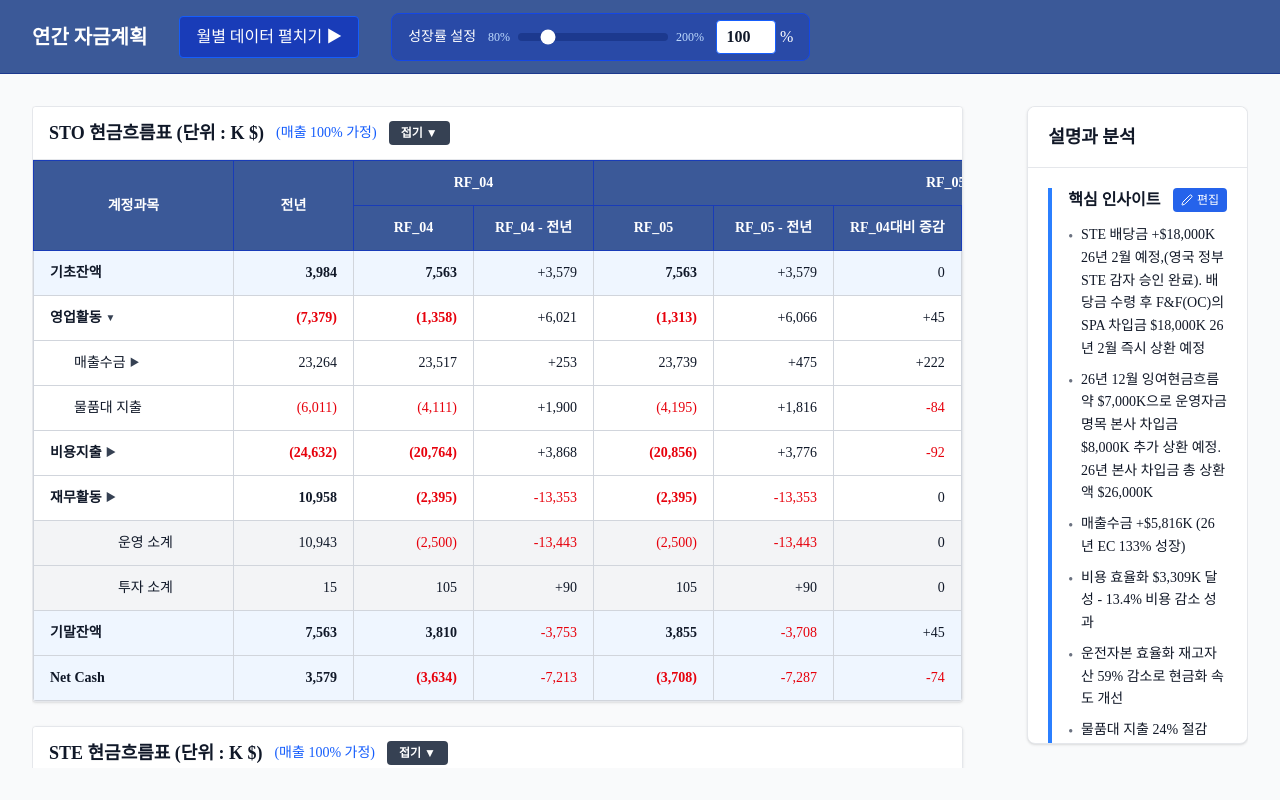
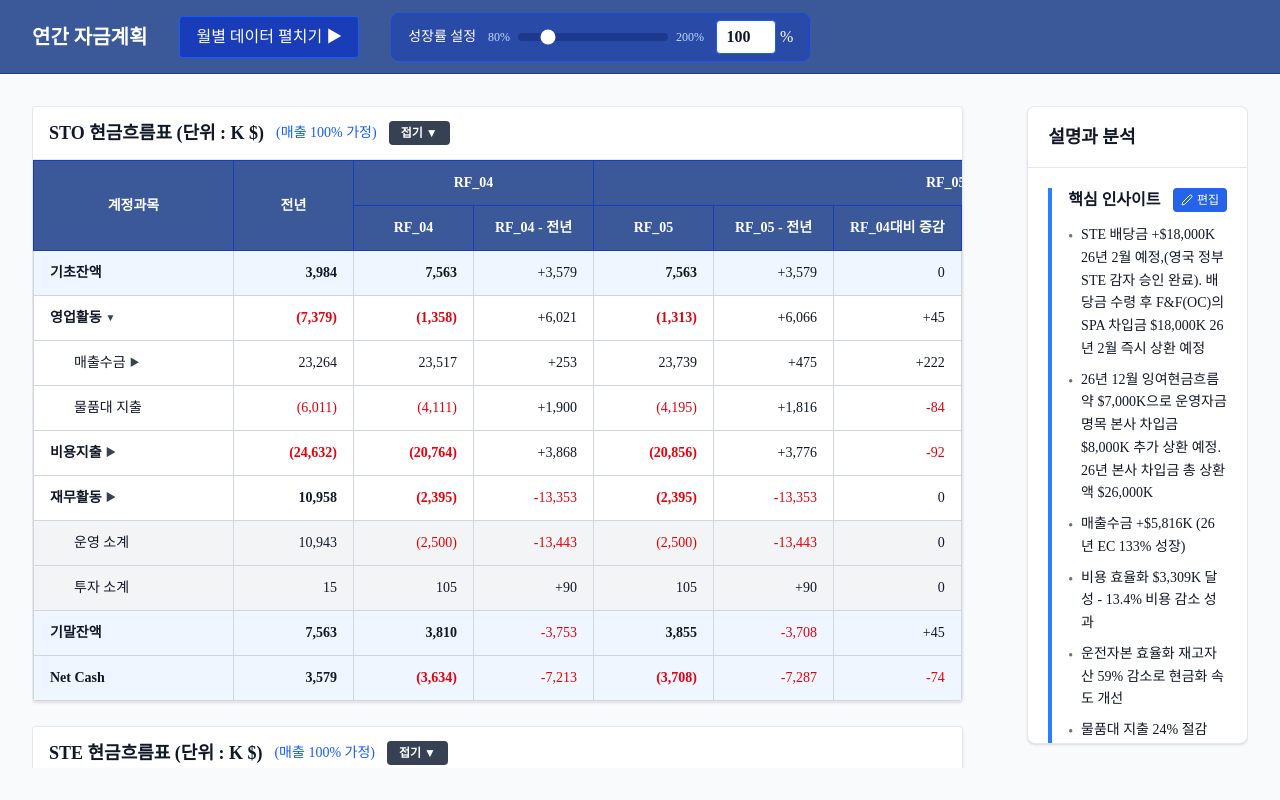
Before and after one commit to kyeongsoo88/stocashnew, a Next.js app: page / in a window 1280 px wide. Built offline with nearby package versions, Linux system fonts and the light colour scheme; a web font is replaced by a local one.

Commit message:
fix: align subtotal rows with level-1 indent, remove center alignment
Co-authored-by: Cursor <cursoragent@cursor.com>

```diff
--- a/components/DataTable.tsx
+++ b/components/DataTable.tsx
@@ -534,8 +534,7 @@ export const DataTable: React.FC<DataTableProps> = ({
                           (node.level === 0 || isSpecial) && !isDeltaCol ? 'font-bold' : 'font-normal',
                           neg && !isDetailCol ? 'text-red-600' : 'text-gray-900',
                           // first column
-                          ci === 0 && !isSubtotal && 'sticky left-0 z-10 text-left shadow-[2px_0_5px_-2px_rgba(0,0,0,0.08)]',
-                          ci === 0 && isSubtotal && 'sticky left-0 z-10 text-center shadow-[2px_0_5px_-2px_rgba(0,0,0,0.08)]',
+                          ci === 0 && 'sticky left-0 z-10 text-left shadow-[2px_0_5px_-2px_rgba(0,0,0,0.08)]',
                           ci === 0 && indent,
                           ci === 0 && isSpecial    && 'bg-blue-50 group-hover:bg-blue-100',
                           ci === 0 && isSubtotalOp  && 'bg-gray-100 group-hover:bg-gray-200',
@@ -554,7 +553,7 @@ export const DataTable: React.FC<DataTableProps> = ({
                         )}
                       >
                         {ci === 0 ? (
-                          <span className={`inline-flex items-center gap-1${isSubtotal ? ' w-full justify-center' : ''}`}>
+                          <span className="inline-flex items-center gap-1">
                             {isSubtotal ? (node.data[0]?.includes('투자') ? '투자 소계' : '운영 소계') : displayVal}
                             {hasChildren && (
                               <span className="text-[10px] text-gray-700">
```
